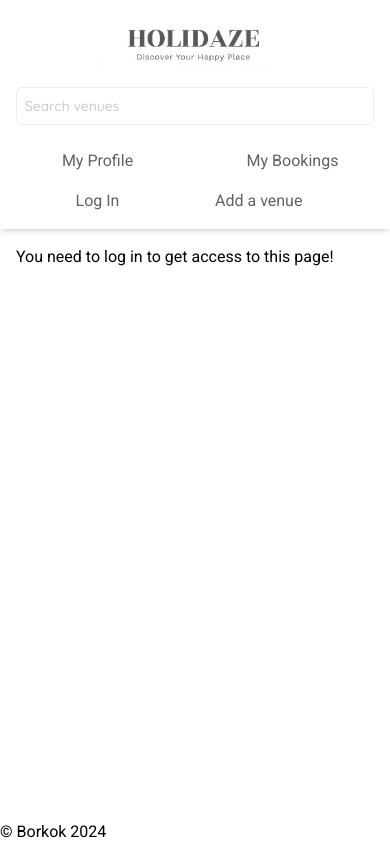
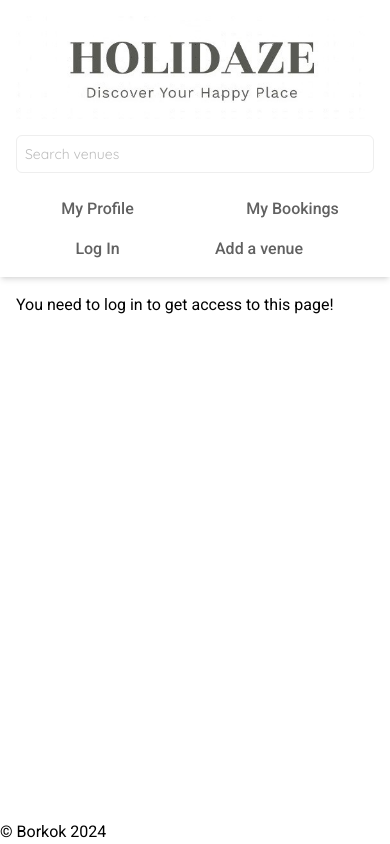
Before and after one commit to borikokeny/Holidaze-Project-Exam-2, a React (Vite) app: page /ProfilePage in a window 390 px wide. Built offline with nearby package versions, Linux system fonts and the light colour scheme.

Commit message:
Adds changes for VenueList in mobileview

```diff
--- a/src/components/Header.jsx
+++ b/src/components/Header.jsx
@@ -27,9 +27,9 @@ export default function Header({ searchValue, setSearchValue }) {
 
   return (
     <header className="shadow-md bg-white">
-      <div className="container mx-auto px-4 flex flex-col md:flex-row items-center justify-between py-4 gap-4">
+      <div className="container  px-4 flex flex-col md:flex-row items-center justify-between py-4 gap-4">
         <Link to="/" className="flex-shrink-0">
-          <img src={Logo} alt="Logo" className="w-48 sm:w-56 md:w-64" />
+          <img src={Logo} alt="Logo" className="w-96 sm:w-56 md:w-64" />
         </Link>
 
         <SearchBar searchValue={searchValue} setSearchValue={setSearchValue} />
@@ -39,7 +39,7 @@ export default function Header({ searchValue, setSearchValue }) {
           <li>
             <Link
               to="/ProfilePage"
-              className="p-2 text-gray-700 rounded-md hover:bg-gray-200"
+              className="p-2 text-gray-700 rounded-none font-medium hover:bg-gray-200"
             >
               My Profile
             </Link>
@@ -47,7 +47,7 @@ export default function Header({ searchValue, setSearchValue }) {
           <li>
             <Link
               to="/MyBookings"
-              className="p-2 text-gray-700 rounded-md hover:bg-gray-200"
+              className="p-2 text-gray-700 rounded-none font-medium hover:bg-gray-200"
             >
               My Bookings
             </Link>
@@ -57,7 +57,7 @@ export default function Header({ searchValue, setSearchValue }) {
               profile?.data && (
                 <Link
                   to="/MyVenues"
-                  className="p-2 text-gray-700 rounded-md hover:bg-gray-200"
+                  className="p-2 text-gray-700 rounded-none font-medium hover:bg-gray-200"
                 >
                   My Venues
                 </Link>
@@ -65,13 +65,13 @@ export default function Header({ searchValue, setSearchValue }) {
             ) : (
               <Link
                 to="/auth/Login"
-                className="p-2 text-gray-700 rounded-md hover:bg-gray-200"
+                className="p-2 text-gray-700 rounded-none font-medium hover:bg-gray-200"
               >
                 Log In
               </Link>
             )}
           </li>
-          <li className="-mt-2 -ms-9">
+          <li className="-mt-2 -ms-9 font-medium">
             <AddAVenueButton />
           </li>
         </ul>
--- a/src/components/Layout.jsx
+++ b/src/components/Layout.jsx
@@ -9,7 +9,7 @@ function MainLayout() {
   return (
     <div id="main-container" className="min-h-screen flex flex-col">
       <Header searchValue={searchValue} setSearchValue={setSearchValue} />
-      <div className="flex flex-1">
+      <div className="md:flex flex-1">
         <Sidebar />
         <div className="flex-1 p-4">
           <Outlet context={{ searchValue, setSearchValue }} />
--- a/src/components/Media.jsx
+++ b/src/components/Media.jsx
@@ -6,7 +6,7 @@ function Media({ media, className="", useClipCustom = true }) {
       {media.map((items, index) => {
         return (
           <div key={index}>
-          <img src={items.url} alt={items.name} className={`w-80 h-48 object-cover transition-transform duration-300 hover:scale-105`} />
+          <img src={items.url} alt={items.name} className={`w-full md:w-80 h-48 object-cover transition-transform duration-300 hover:scale-105`} />
           </div>
         );
       })}
--- a/src/components/Sidebar.jsx
+++ b/src/components/Sidebar.jsx
@@ -25,8 +25,8 @@ function Sidebar() {
   }, [user]);
 
   return (
-    <aside className="hidden md:flex flex-col flex-shrink-0 p-4 h-screen w-48">
-      <ul className="flex font-nav  flex-col space-y-2">
+    <aside className="hidden shadow-md md:flex flex-col flex-shrink-0 p-4 h-screen w-48">
+      <ul className="flex font-nav flex-col space-y-2">
         <li>
           <div className="mt-auto ms-8">
             <div
--- a/src/components/VenueList.jsx
+++ b/src/components/VenueList.jsx
@@ -16,7 +16,7 @@ export default function VenueList({ venues }) {
       {venues.map((venue) => {
         const { id, name, media, price, location } = venue;
         return (
-          <div key={id} className="flex justify-center">
+          <div key={id} className="md:flex justify-center">
             <Link to={`/venuePage/${id}`} className="w-full max-w-xs">
               <div className="card bg-white rounded-none shadow-lg overflow-hidden">
                 <div className="image-container relative overflow-hidden">
--- a/src/pages/Home.jsx
+++ b/src/pages/Home.jsx
@@ -38,7 +38,7 @@ export default function Home() {
 
   return (
     <div id="main-container font-main">
-      <main className="shadow-md p-4">
+      <main className="py-4">
         {searchValue ? (
           <>
             <h2 className="text-xl font-bold mb-4">Search Results</h2>
```
